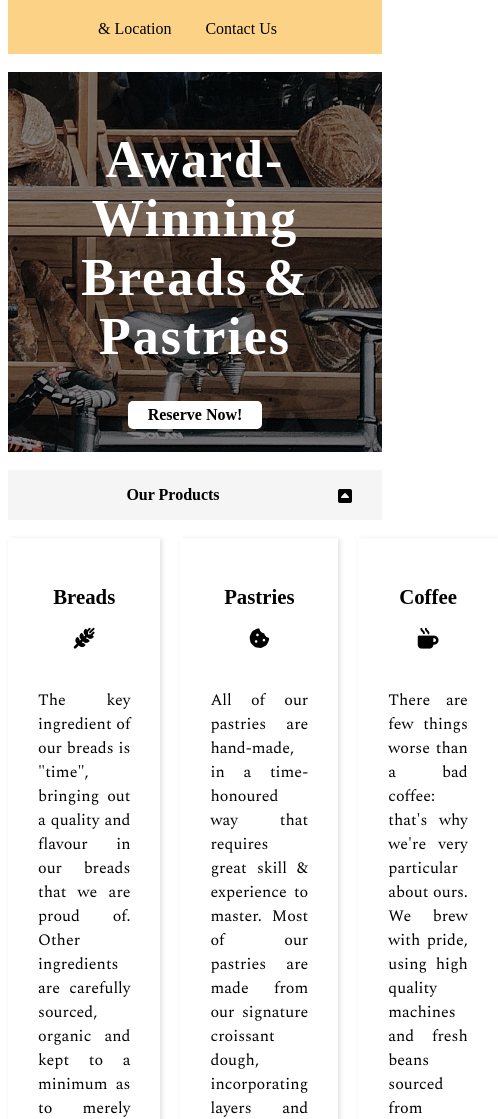
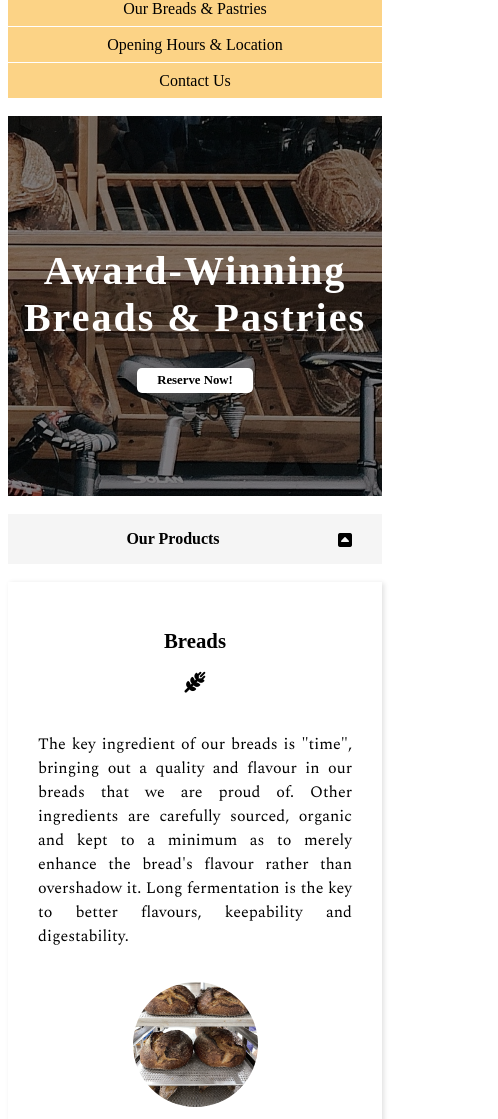
Before and after one commit to TomH-22/Milestone-Project-1, a plain HTML site: page index.html in a window 390 px wide. Shown: the part 315-1434 px from the top of the page, 498 px wide, since content can reach past the window. Drawn offline with nearby package versions, Linux system fonts and the light colour scheme; a web font is replaced by a local one.

Commit message:
Added media query styles to optimise site for smaller or mobile devices

```diff
--- a/css/style.css
+++ b/css/style.css
@@ -301,3 +301,75 @@ input:focus, textarea:focus {
       text-align: center !important;
       padding-top: 0px !important;
       }
+
+      /* Media Queries */
+
+  @media screen and (max-width: 800px) {
+
+    /* 3 Col Section Wrapper containing the different "Cards" */
+
+.sectionwrapper-a {
+  display: grid;
+  grid-template-columns: 1fr;
+  grid-gap: 20px;
+  width: auto;
+  max-width: 1280px;
+  text-align: center;
+  background-color: white;
+  margin-right: auto;
+  margin-left: auto;
+}
+
+/* 2 Col Section Wrapper containing the different "Cards" */
+
+.sectionwrapper-b {
+  display: grid;
+  grid-template-columns: 1fr;
+  grid-gap: 20px;
+  width: auto;
+  max-width: 1280px;
+  text-align: center;
+  background-color: white;
+  margin-right: auto;
+  margin-left: auto;
+}
+
+.maincard img {
+  width: 125px;
+  max-width: 100%;
+  filter: grayscale(35%);
+  opacity: 1;
+  border-radius: 50%;
+
+}
+
+.promotext {
+  font-size: 250%;
+}
+
+.reservebutton {
+  font-size: 80%
+}
+
+.navbar {
+  background-color: white;
+  width: auto;
+  max-width: 1280px;
+  text-align: center;
+  margin-left: auto;
+  margin-right: auto;
+  height: auto;
+
+}
+
+.navbar span {
+  margin-left: 0px;
+  margin-right: 0px;
+  line-height: 35px;
+  display: block;
+  margin-top: 1px;
+  background-color: rgb(252, 211, 134);
+
+}
+
+  }
```
